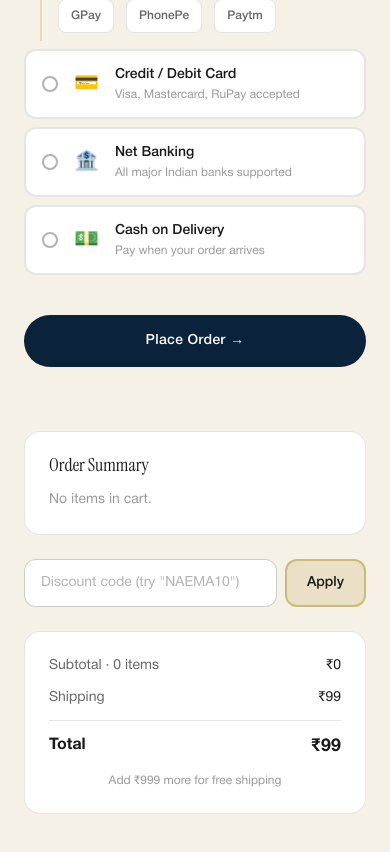
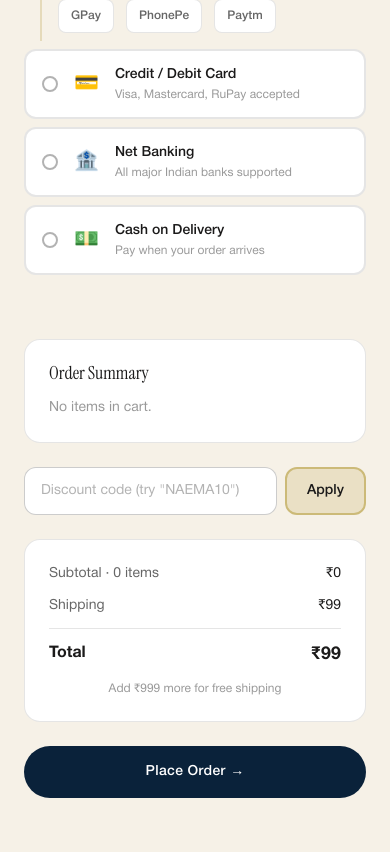
Before and after one commit to shakirva/naema-frontend, a Next.js app: page /checkout in a window 390 px wide. Shown: the part 1312-2164 px from the top of the page. Built offline with nearby package versions, Linux system fonts and the light colour scheme.

Commit message:
fix mobile

```diff
--- a/app/checkout/page.tsx
+++ b/app/checkout/page.tsx
@@ -285,7 +285,7 @@ const CheckoutPage = () => {
             </div>
 
 
-            <button className="w-full py-4 rounded-full bg-navy text-white font-medium text-sm hover:opacity-90 transition tracking-wide">
+            <button className="w-full py-4 max-lg:hidden rounded-full bg-navy text-white font-medium text-sm hover:opacity-90 transition tracking-wide">
               Place Order →
             </button>
           </div>
@@ -370,6 +370,10 @@ const CheckoutPage = () => {
                 )}
               </div>
 
+            <button className="w-full py-4 lg:hidden rounded-full bg-navy text-white font-medium text-sm hover:opacity-90 transition tracking-wide">
+              Place Order →
+            </button>
+
             </div>
           </div>
         </div>
```
